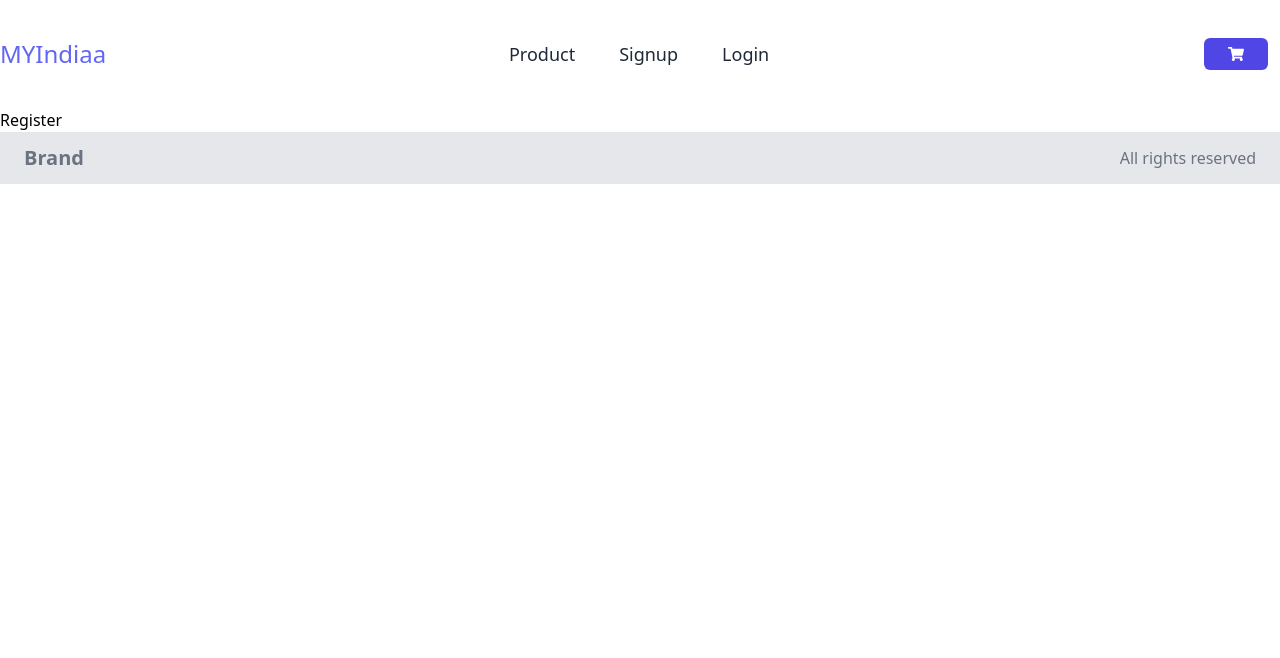
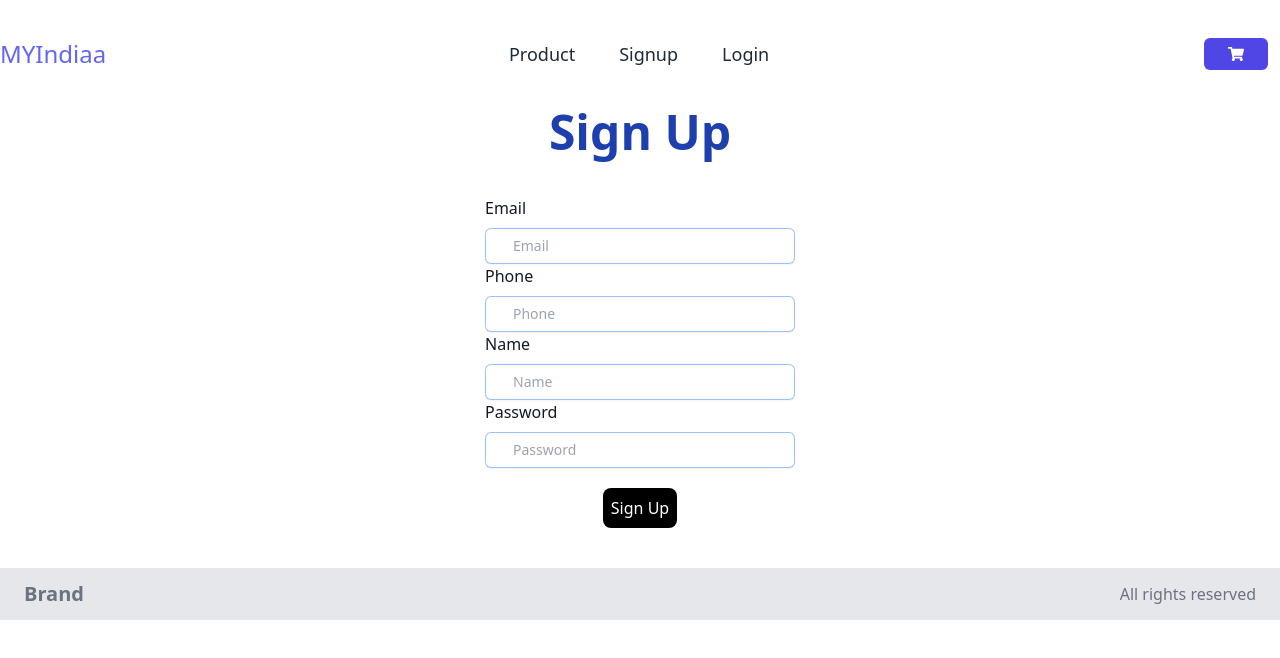
Before and after one commit to sumansauravmay/myindiaa_frontend, a React (Create React App) app: page /register in a window 1280 px wide. Shown: the top 658 px of the page. Built offline with nearby package versions, Linux system fonts and the light colour scheme.

Commit message:
register

```diff
--- a/src/Components/Footer/Footer.jsx
+++ b/src/Components/Footer/Footer.jsx
@@ -2,7 +2,7 @@ import React from 'react'
 
 const Footer = () => {
   return (
-    <div className="bg-gray-200">
+    <div className="bg-gray-200 mt-10">
       <div className="container mx-auto px-6 py-3 flex justify-between items-center">
         <a href="#" className="text-xl font-bold text-gray-500 hover:text-gray-400">Brand</a>
         <p className="py-2 text-gray-500 sm:py-0">All rights reserved</p>
--- a/src/Components/Login/Login.jsx
+++ b/src/Components/Login/Login.jsx
@@ -2,8 +2,97 @@ import React from 'react'
 
 const Login = () => {
   return (
-    <div>
-      Login
+    <div className="w-full">
+      <h1 className="flex justify-center text-5xl font-bold text-blue-800">Sign Up</h1>
+      <div className="flex justify-center mt-10">
+      <div>
+        <label
+          htmlFor="Email"
+          className="text-md font-medium leading-6 text-gray-900 ml-auto"
+        >
+          Email
+        </label>
+        <div className="relative mt-2 rounded-md shadow-sm">
+          <input
+            type="text"
+            name="price"
+            id="price"
+            className="w-full rounded-md border-0 py-1.5 pl-7 pr-20 text-gray-900 ring-1 ring-inset placeholder:text-gray-400 focus:ring-2 focus:ring-inset focus:ring-indigo-600 sm:text-sm sm:leading-6"
+            placeholder="Email"
+          />
+        </div>
+      </div>
+
+      </div>
+      {/* Phone Number */}
+<div className="flex justify-center">
+      <div>
+        <label
+          htmlFor="phone"
+          className="text-md font-medium leading-6 text-gray-900"
+        >
+          Phone
+        </label>
+        <div className="relative mt-2 rounded-md shadow-sm">
+          <input
+            type="text"
+            name="price"
+            id="price"
+            className="w-full rounded-md border-0 py-1.5 pl-7 pr-20 text-gray-900 ring-1 ring-inset placeholder:text-gray-400 focus:ring-2 focus:ring-inset focus:ring-indigo-600 sm:text-sm sm:leading-6"
+            placeholder="Phone"
+          />
+        </div>
+      </div>
+      </div>
+      {/* Name */}
+
+<div className="flex justify-center">
+      <div>
+        <label
+          htmlFor="Name"
+          className="text-md font-medium leading-6 text-gray-900"
+        >
+          Name
+        </label>
+        <div className="relative mt-2 rounded-md shadow-sm">
+          <input
+            type="text"
+            name="price"
+            id="price"
+            className="w-full rounded-md border-0 py-1.5 pl-7 pr-20 text-gray-900 ring-1 ring-inset placeholder:text-gray-400 focus:ring-2 focus:ring-inset focus:ring-indigo-600 sm:text-sm sm:leading-6"
+            placeholder="Name"
+          />
+        </div>
+      </div>
+      </div>
+
+      {/* Password */}
+
+
+      <div className="flex justify-center">
+      <div>
+        <label
+          htmlFor="Password"
+          className="text-md font-medium leading-6 text-gray-900"
+        >
+          Password
+        </label>
+        <div className="relative mt-2 rounded-md shadow-sm">
+          <input
+            type="text"
+            name="price"
+            id="price"
+            className="w-full rounded-md border-0 py-1.5 pl-7 pr-20 text-gray-900 ring-1 ring-inset placeholder:text-gray-400 focus:ring-2 focus:ring-inset focus:ring-indigo-600 sm:text-sm sm:leading-6"
+            placeholder="Password"
+          />
+        </div>
+      </div>
+      </div>
+
+
+<div className="flex justify-center">
+<button className="p-2 bg-black text-white mt-5 rounded-lg">Sign Up</button>
+</div>
     </div>
   )
 }
--- a/src/Components/Register/Register.jsx
+++ b/src/Components/Register/Register.jsx
@@ -1,11 +1,100 @@
-import React from 'react'
+import React from "react";
 
 const Register = () => {
   return (
-    <div>
-      Register
+    <div className="w-full">
+      <h1 className="flex justify-center text-5xl font-bold text-blue-800">Sign Up</h1>
+      <div className="flex justify-center mt-10">
+      <div>
+        <label
+          htmlFor="Email"
+          className="text-md font-medium leading-6 text-gray-900 ml-auto"
+        >
+          Email
+        </label>
+        <div className="relative mt-2 rounded-md shadow-sm">
+          <input
+            type="text"
+            name="price"
+            id="price"
+            className="w-full rounded-md border-0 py-1.5 pl-7 pr-20 text-gray-900 ring-1 ring-inset placeholder:text-gray-400 focus:ring-2 focus:ring-inset focus:ring-indigo-600 sm:text-sm sm:leading-6"
+            placeholder="Email"
+          />
+        </div>
+      </div>
+
+      </div>
+      {/* Phone Number */}
+<div className="flex justify-center">
+      <div>
+        <label
+          htmlFor="phone"
+          className="text-md font-medium leading-6 text-gray-900"
+        >
+          Phone
+        </label>
+        <div className="relative mt-2 rounded-md shadow-sm">
+          <input
+            type="text"
+            name="price"
+            id="price"
+            className="w-full rounded-md border-0 py-1.5 pl-7 pr-20 text-gray-900 ring-1 ring-inset placeholder:text-gray-400 focus:ring-2 focus:ring-inset focus:ring-indigo-600 sm:text-sm sm:leading-6"
+            placeholder="Phone"
+          />
+        </div>
+      </div>
+      </div>
+      {/* Name */}
+
+<div className="flex justify-center">
+      <div>
+        <label
+          htmlFor="Name"
+          className="text-md font-medium leading-6 text-gray-900"
+        >
+          Name
+        </label>
+        <div className="relative mt-2 rounded-md shadow-sm">
+          <input
+            type="text"
+            name="price"
+            id="price"
+            className="w-full rounded-md border-0 py-1.5 pl-7 pr-20 text-gray-900 ring-1 ring-inset placeholder:text-gray-400 focus:ring-2 focus:ring-inset focus:ring-indigo-600 sm:text-sm sm:leading-6"
+            placeholder="Name"
+          />
+        </div>
+      </div>
+      </div>
+
+      {/* Password */}
+
+
+      <div className="flex justify-center">
+      <div>
+        <label
+          htmlFor="Password"
+          className="text-md font-medium leading-6 text-gray-900"
+        >
+          Password
+        </label>
+        <div className="relative mt-2 rounded-md shadow-sm">
+          <input
+            type="text"
+            name="price"
+            id="price"
+            className="w-full rounded-md border-0 py-1.5 pl-7 pr-20 text-gray-900 ring-1 ring-inset placeholder:text-gray-400 focus:ring-2 focus:ring-inset focus:ring-indigo-600 sm:text-sm sm:leading-6"
+            placeholder="Password"
+          />
+        </div>
+      </div>
+      </div>
+
+
+<div className="flex justify-center">
+<button className="p-2 bg-black text-white mt-5 rounded-lg">Sign Up</button>
+</div>
     </div>
-  )
-}
+  );
+};
 
-export default Register
+export default Register;
--- a/src/Components/WomenProducts/Womenproducts.jsx
+++ b/src/Components/WomenProducts/Womenproducts.jsx
@@ -5,7 +5,7 @@ import { FaSearch } from "react-icons/fa";
 
 const Womenproducts = () => {
   const [data, setData] = useState([]);
-  const [searchdata, setSearchdata]=useState("");
+  const [searchdata, setSearchdata] = useState("");
 
   const getData = async () => {
     try {
@@ -23,6 +23,7 @@ const Womenproducts = () => {
   useEffect(() => {
     getData();
   }, []);
+
   return (
     <div className="container mx-auto px-6">
       <div className="flex justify-center">
@@ -36,7 +37,7 @@ const Womenproducts = () => {
             type="text"
             className="block w-full rounded-md border-0 py-1.5 pl-7 pr-20 text-black ring-1 ring-inset ring-gray-300 placeholder:text-black focus:ring-2 focus:ring-inset focus:ring-indigo-600 sm:text-sm sm:leading-6"
             placeholder="Search"
-            onChange={(e)=>setSearchdata(e.target.value)}
+            onChange={(e) => setSearchdata(e.target.value)}
           />
         </div>
       </div>
```
Lines whose indentation alone changed are shown as unchanged.
